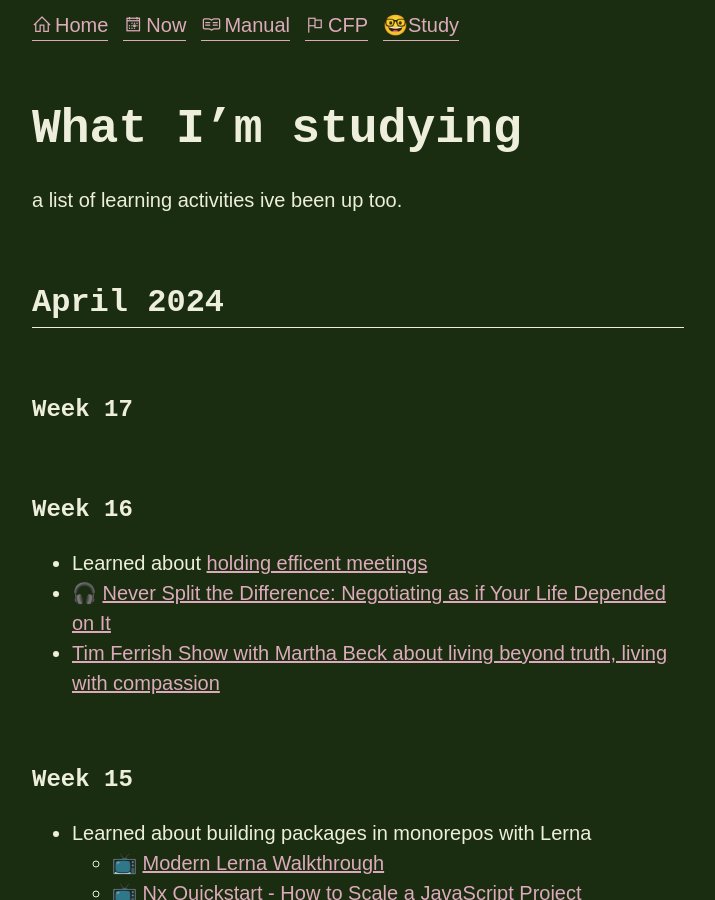
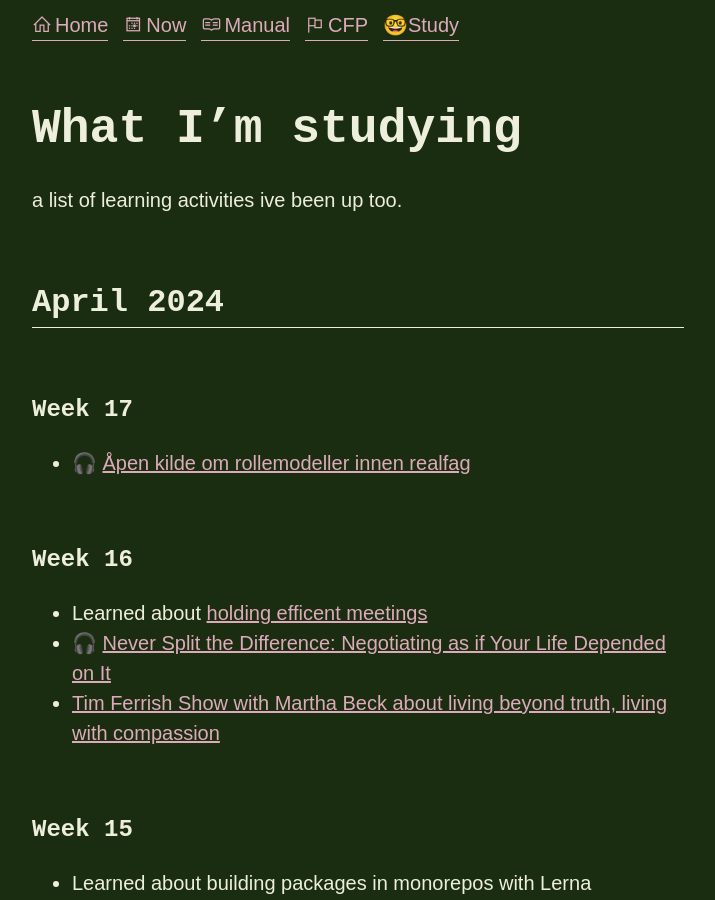
Before and after one commit to dagfrode/dagfrode.github.io, a Jekyll site: the page built from study/index.md, in a window 1280 px wide and 900 px high. Shown: the whole window, without its empty margins (282-997 px from the left). Built offline with Jekyll 4.4.1, drawn with Linux system fonts in a browser that asks for light colours; our own code applies the rules of GitHub Pages for plain Markdown files.

Commit message:
Update index.md

```diff
--- a/study/index.md
+++ b/study/index.md
@@ -5,6 +5,8 @@ a list of learning activities ive been up too.
 ## April 2024
 
 ### Week 17
+
+- 🎧 [Åpen kilde om rollemodeller innen realfag](https://open.spotify.com/episode/24CVnnEFR4tPJ2Xmk8e76Z?si=QA3LMEgYSimhNf2V74Wtkg)
 
 ### Week 16
 
```
